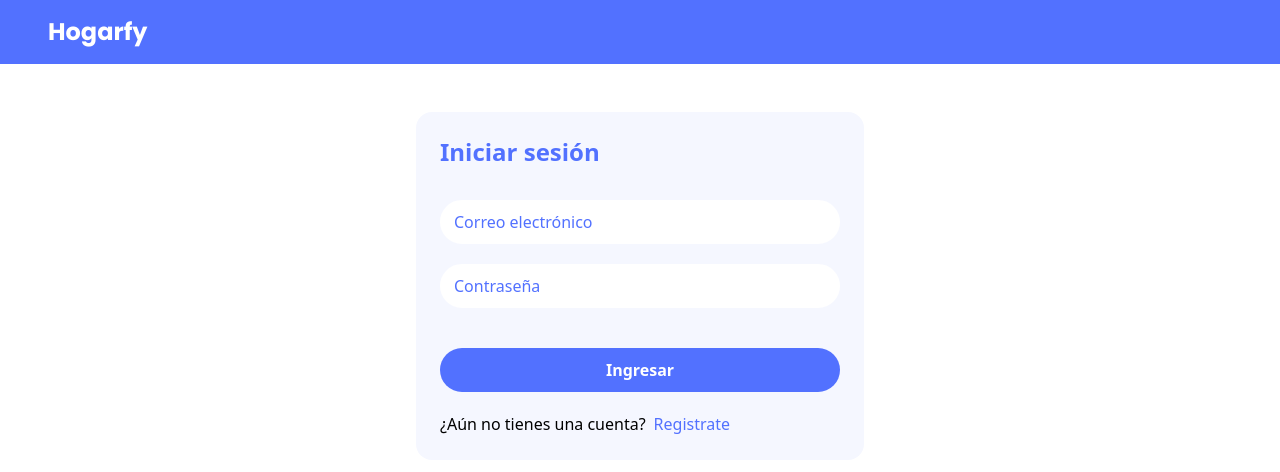
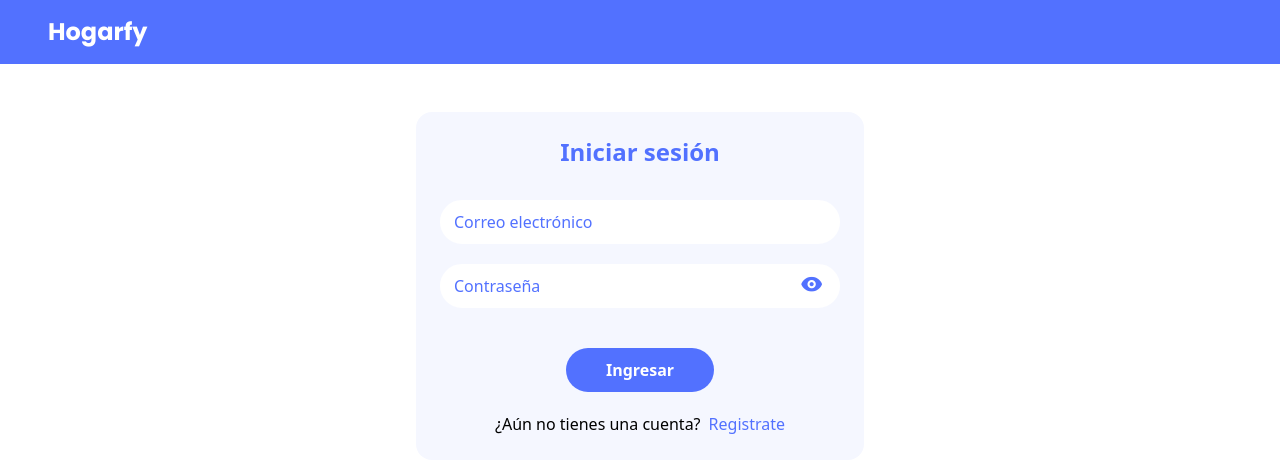
Before and after one commit to juangonzalezdla/hogarfy, a React (Vite) app in the folder client/: page /auth/login in a window 1280 px wide. Shown: the top 472 px of the page. Built offline with nearby package versions, Linux system fonts and the light colour scheme; no server answers.

Commit message:
Finished login page

```diff
--- a/client/src/auth/components/Form.jsx
+++ b/client/src/auth/components/Form.jsx
@@ -5,7 +5,7 @@ export default function Form({ children, onSubmit }) {
         className='w-full flex flex-col justify-center items-center'
         onSubmit={onSubmit}
       >
-        <div className='w-full flex flex-col'>{children}</div>
+        {children}
       </form>
     </div>
   );
--- a/client/src/auth/pages/LogInPage.jsx
+++ b/client/src/auth/pages/LogInPage.jsx
@@ -1,29 +1,94 @@
 import BasicHeader from '../../components/BasicHeader';
 import Form from '../components/Form';
+import Main from '../components/Main';
 import FormTitle from '../components/FormTitle';
 import { Input } from '../components/Input';
 import MessageLink from '../components/MessageLink';
-import SuccessMessage from '../components/SuccessMessage';
-import ErrorMessage from '../components/ErrorMessage';
+import { Toaster } from 'react-hot-toast';
 
 import { useEffect, useState } from 'react';
+import { useAuth } from '../context/AuthContext';
+import { useForm } from 'react-hook-form';
+import { zodResolver } from '@hookform/resolvers/zod';
+import logInSchema from '../../schemas/logIn.schema';
+import { useNavigate } from 'react-router-dom';
 
 export default function LogInPage() {
+  const { logIn, isAuthenticated } = useAuth();
+  const [showPassword, setShowPassword] = useState(false);
+
+  const togglePasswordVisibility = () => {
+    setShowPassword(!showPassword);
+  };
+
   useEffect(() => {
-    document.title = 'Inicio de sesión'
+    // Cambia el titulo a la pagina
+    document.title = 'Inicio de sesión';
   }, []);
+
+  const {
+    register,
+    handleSubmit,
+    formState: { errors },
+  } = useForm({
+    resolver: zodResolver(logInSchema),
+  });
+
+  const onSubmit = async (data) => await logIn(data);
+
+  const navigate = useNavigate();
+  useEffect(() => {
+    if (isAuthenticated) {
+      const timer = setTimeout(() => {
+        navigate('/');
+      }, 3000);
+      return () => clearTimeout(timer);
+    }
+  }, [isAuthenticated]);
 
   return (
     <>
+      <Toaster />
       <BasicHeader />
-      <main className='w-full h-full px-3 my-12 flex justify-center items-center'>
-        <Form>
+      <Main>
+        <Form onSubmit={handleSubmit(onSubmit)}>
           <FormTitle title='Iniciar sesión' />
 
           <div className='w-full flex flex-col'>
-            <Input type='email' placeholder='Correo electrónico' />
+            <Input
+              type='email'
+              placeholder='Correo electrónico'
+              {...register('email')}
+            />
+            {errors.email?.message && (
+              <p className='text-red-500 font-semibold ml-2'>
+                {errors.email?.message}
+              </p>
+            )}
 
-            <Input type='password' placeholder='Contraseña' />
+            <div className='relative'>
+              <Input
+                type={showPassword ? 'text' : 'password'}
+                placeholder='Contraseña'
+                {...register('password')}
+              />
+              <button
+                type='button'
+                onClick={togglePasswordVisibility}
+                className='absolute right-4 top-2/3 transform -translate-y-1/2 bg-transparent border-none'
+              >
+                {showPassword ? (
+                  <i className='bx bxs-hide text-blue bx-sm'></i>
+                ) : (
+                  <i className='bx bxs-show text-blue bx-sm'></i>
+                )}
+              </button>
+            </div>
+            {errors.password?.message && (
+              <p className='text-red-500 font-semibold ml-2'>
+                {errors.password?.message}
+              </p>
+            )}
           </div>
 
           <button
@@ -39,7 +104,7 @@ export default function LogInPage() {
             name='Registrate'
           />
         </Form>
-      </main>
+      </Main>
     </>
   );
 }
```
